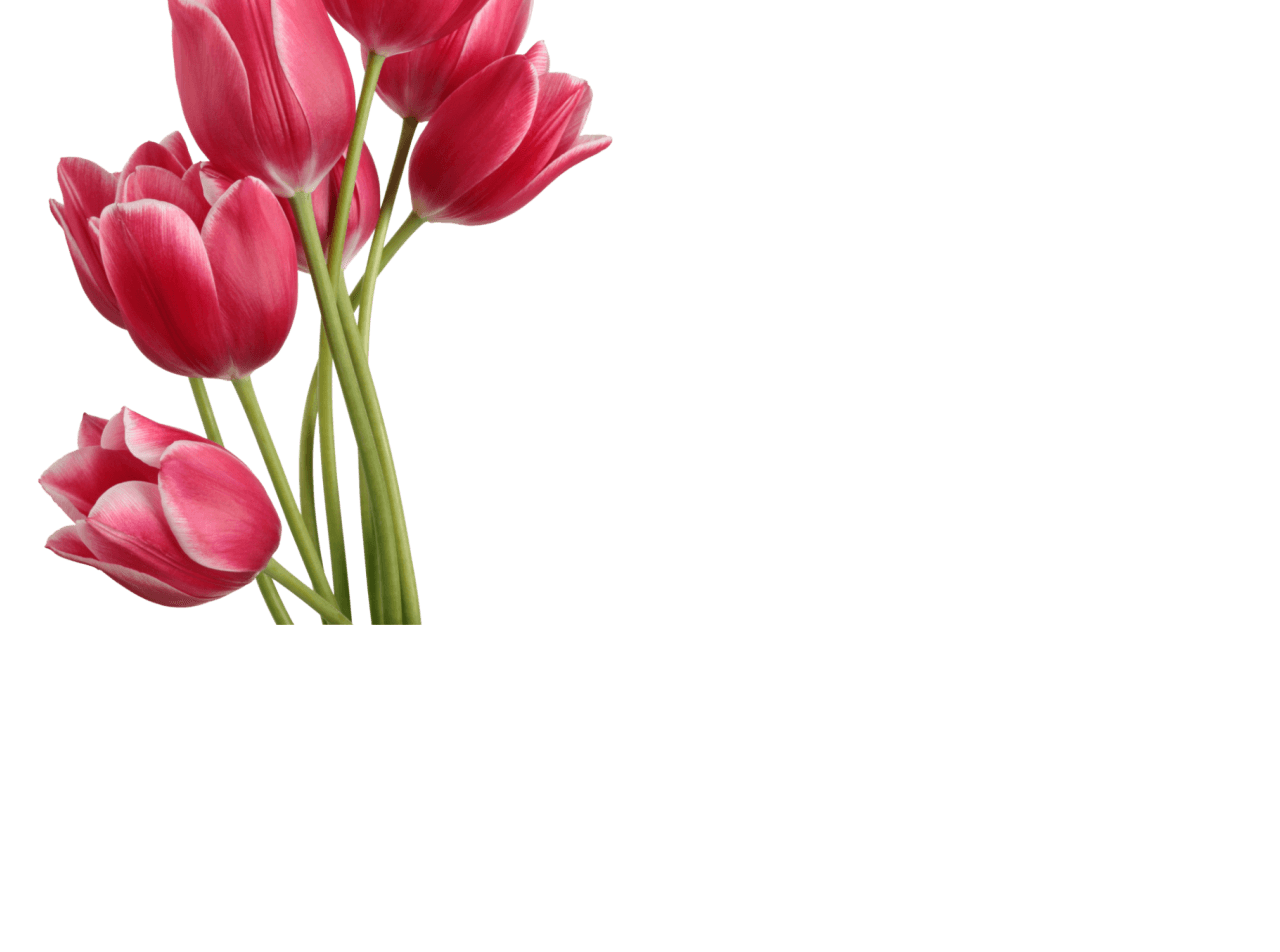
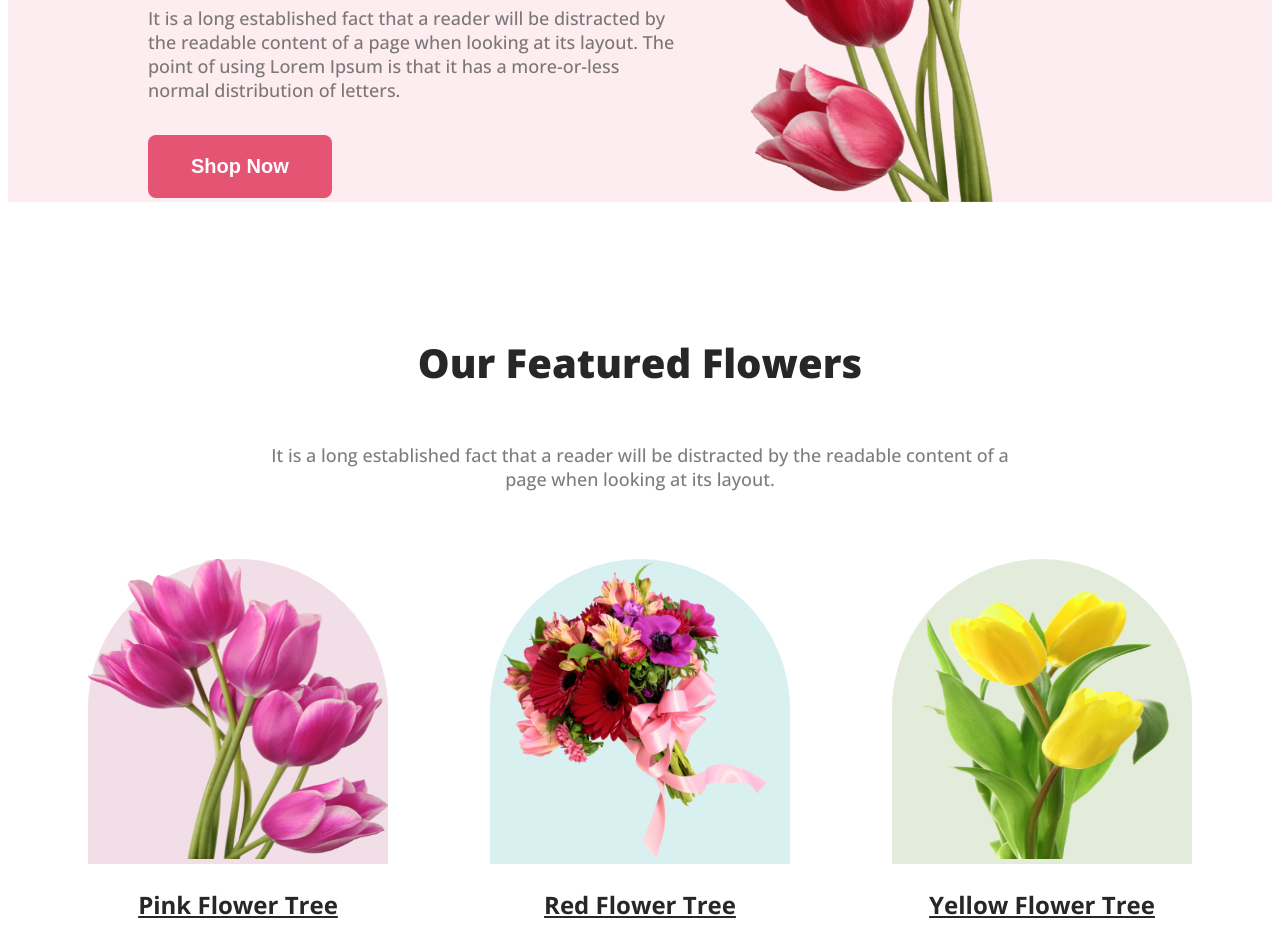
Before and after one commit to rifatjahan1/Assignment-one, a plain HTML site: page index.html in a window 1280 px wide. Shown: the part 320-1272 px from the top of the page. Before the commit the page ends 958 px from the top, so only its background shows below. Drawn offline with nearby package versions, Linux system fonts and the light colour scheme.

Commit message:
feature section on main is added

```diff
--- a/CSS/style.css
+++ b/CSS/style.css
@@ -1,3 +1,132 @@
 body{
     font-family: 'Open Sans', sans-serif;
 }
+.text-primary {
+    color: #E55473;
+}
+
+.btn-primary {
+    border-radius: 8px;
+    background: #E55473;
+    color: #FFF;
+    font-size: 20px;
+    font-weight: 700;
+    border: 0;
+    padding: 20px 43px;
+
+}
+/*header section added*/
+
+header {
+
+    background: rgba(229, 84, 115, 0.10);
+}
+
+.banner {
+    display: flex;
+    align-items: center;
+    justify-content: space-between;
+    padding: 10px 140px 0px 140px;
+    gap: 50px;
+}
+
+.banner-title {
+    color: #272727;
+    font-size: 50px;
+    font-weight: 700;
+
+}
+
+.banner-description {
+    color: rgba(39, 39, 39, 0.60);
+    font-size: 18px;
+    font-weight: 400;
+}
+
+.btn {
+    margin-top: 15px;
+}
+
+.profile-pic {
+    width: 400px;
+}
+
+/*header section end*/
+
+/*feature section added*/
+.feature-section {
+    max-width: 1140px;
+    margin: 0 auto;
+    padding: 80px;
+
+}
+
+.feature-title {
+    color: #272727;
+    text-align: center;
+    font-size: 40px;
+    font-weight: 800;
+
+}
+
+.feature-description {
+    color: rgba(39, 39, 39, 0.60);
+    text-align: center;
+    font-size: 18px;
+    font-weight: 400;
+
+
+}
+
+.feature-content {
+    padding: 0px 180px 50px 180px;
+}
+
+.feature-item {
+    display: flex;
+    align-items: center;
+    justify-content: space-between;
+    text-align: center;
+}
+
+.feature-item-one {
+    border-radius: 300px 300px 0px 0px;
+    background: rgba(167, 33, 98, 0.15);
+
+}
+
+.feature-item-two {
+    border-radius: 300px 300px 0px 0px;
+    background: rgba(5, 151, 160, 0.15);
+
+
+
+}
+
+.feature-item-three {
+    border-radius: 300px 300px 0px 0px;
+    background: rgba(71, 125, 17, 0.15);
+
+
+}
+
+.feature-item-name {
+    color: #272727;
+    text-align: center;
+    font-size: 24px;
+    font-weight: 700;
+    text-decoration-line: underline;
+}
+
+.product-info {
+    display: flex;
+    align-items: center;
+    border-radius: 8px;
+    background: rgba(39, 39, 39, 0.05);
+    padding: 80px;
+    justify-content: space-around;
+    margin-top: 100px;
+    text-align: center;
+}
+
+/*feature section end*/
--- a/index.html
+++ b/index.html
@@ -32,7 +32,66 @@
     </header>
     <!--header section end-->
     <main>
+        <!--feature section-->
+        <section class="feature-section">
 
+            <div class="feature-content">
+                <h4 class="feature-title">Our Featured Flowers</h4>
+                <p class="feature-description">It is a long established fact that a reader will be distracted by the readable content of a page when looking at its layout.</p>
+
+            </div>
+
+            <div class="feature-item">
+                <div>
+                    <div class="feature-item-one">
+                        <img  width="300px" height="300px"src="images/pngwing 2.png" alt="">
+                    </div>
+
+                    <p class="feature-item-name">Pink Flower Tree</p>
+
+                </div>
+
+                <div>
+                   <div class="feature-item-two">
+                    <img width="300px" height="300px" src="images/pngwing 3.png" alt="">
+                    </div>
+                    <p class="feature-item-name">Red Flower Tree</p>
+                </div>
+
+                <div>
+                    <div class="feature-item-three">
+                        <img width="300px" height="300px" src="images/pngwing 4.png" alt="">
+                    </div>
+                    <p class="feature-item-name">Yellow Flower Tree</p>
+                </div>
+
+
+            </div>
+
+
+                <!--product part-->
+
+            <div class="product-info">
+                <div>
+                    <img src="images/Group 57.png" alt="">
+                    <p>Same Day Delivery. Click & Collect.</p>
+
+                </div>
+                <div>
+                    <img src="images/Group 58.png" alt="">
+                    <p>Fresh Flowers. Local Growers.</p>
+
+                </div>
+                <div>
+                    <img src="images/Group 59.png" alt="">
+                    <p>24/7 Free Support.</p>
+
+                </div>
+            </div>
+
+
+
+        </section>
     </main>
     <footer>
 
```
